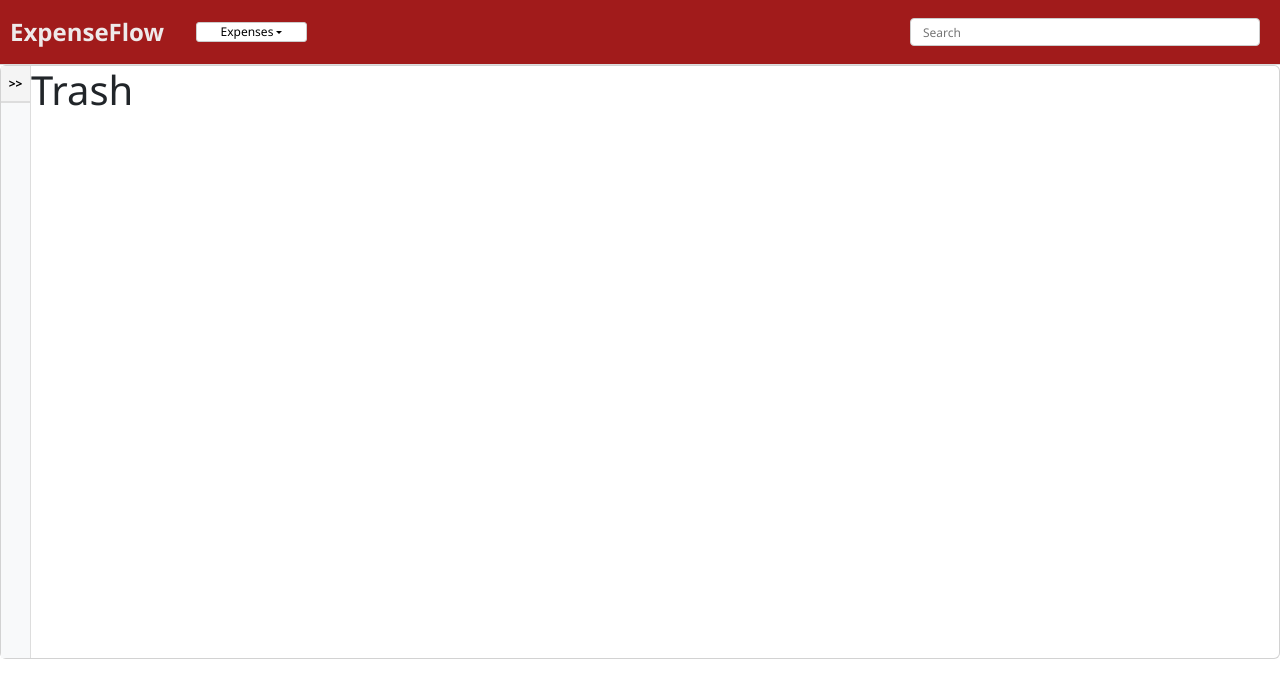
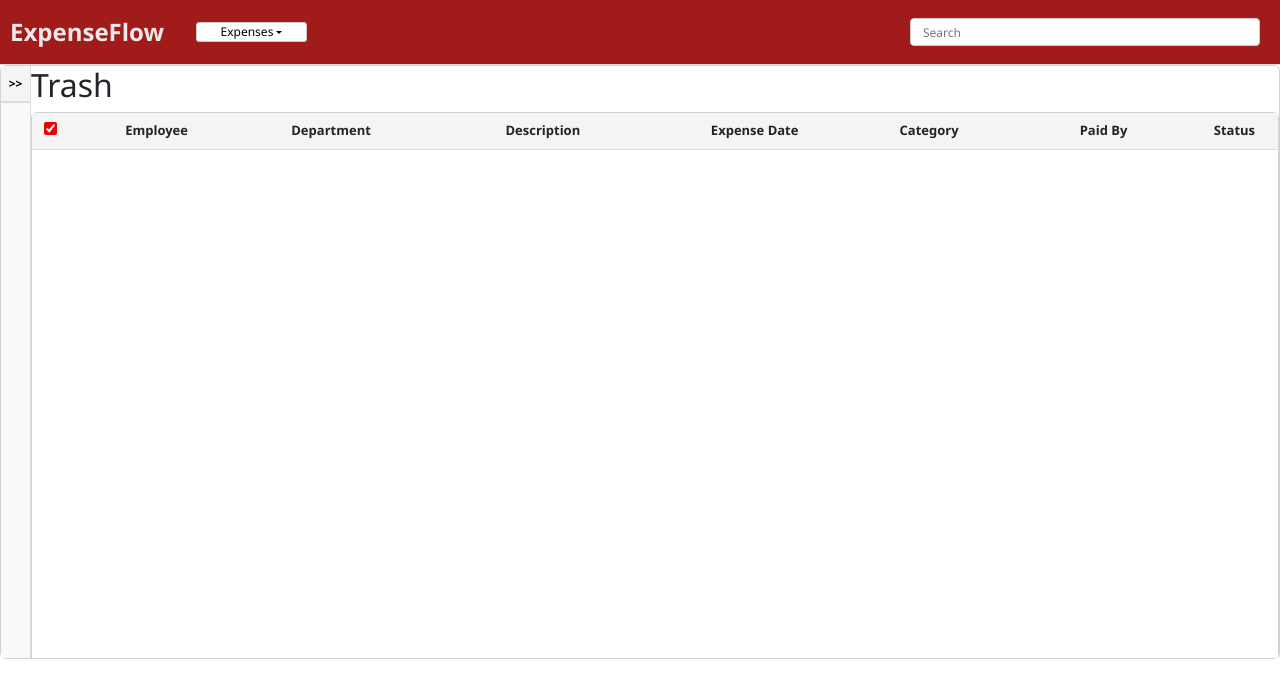
Before and after one commit to RaymondJAT/BudgetMonitoringTL, a React (Vite) app in the folder BudgetMonitoringTL/: page /trash in a window 1280 px wide. Shown: the top 698 px of the page. Built offline with nearby package versions, Linux system fonts and the light colour scheme.

Commit message:
[FIX] trash page, delete button

```diff
--- /dev/null
+++ b/BudgetMonitoringTL/src/components/TrashTable.jsx
@@ -0,0 +1,64 @@
+import React from "react";
+import { Card } from "react-bootstrap";
+
+const TrashTable = ({
+  data,
+  selectedRows,
+  handleCheckBoxChange,
+  handleSelectAll,
+}) => {
+  return (
+    <Card className="w-auto">
+      <Card.Body className="p-0">
+        <div className="content-containers">
+          <div className="content-container">
+            <div className="table-container">
+              <table className="custom-table">
+                <thead>
+                  <tr>
+                    <th>
+                      <input
+                        type="checkbox"
+                        onChange={handleSelectAll}
+                        checked={selectedRows.length === data.length}
+                      />
+                    </th>
+                    <th>Employee</th>
+                    <th>Department</th>
+                    <th>Description</th>
+                    <th>Expense Date</th>
+                    <th>Category</th>
+                    <th>Paid By</th>
+                    <th>Status</th>
+                  </tr>
+                </thead>
+                <tbody>
+                  {data.map((row, index) => (
+                    <tr key={index}>
+                      <td>
+                        <input
+                          type="checkbox"
+                          checked={selectedRows.includes(row)}
+                          onChange={() => handleCheckBoxChange(row)}
+                        />
+                      </td>
+                      <td>{row.employee}</td>
+                      <td>{row.department}</td>
+                      <td>{row.description}</td>
+                      <td>{row.expenseDate}</td>
+                      <td>{row.category}</td>
+                      <td>{row.paidBy}</td>
+                      <td>{row.status}</td>
+                    </tr>
+                  ))}
+                </tbody>
+              </table>
+            </div>
+          </div>
+        </div>
+      </Card.Body>
+    </Card>
+  );
+};
+
+export default TrashTable;
--- a/BudgetMonitoringTL/src/pages/Expenses.jsx
+++ b/BudgetMonitoringTL/src/pages/Expenses.jsx
@@ -1,4 +1,4 @@
-import React, { useState, useRef, useMemo } from "react";
+import React, { useState, useRef, useMemo, useEffect } from "react";
 import { Card } from "react-bootstrap";
 import { useNavigate } from "react-router-dom";
 import { mockData } from "../mock-data/mockData";
@@ -21,6 +21,7 @@ const Expenses = () => {
   const [isSidebarOpen, setIsSidebarOpen] = useState(false);
   const [selectedStatuses, setSelectedStatuses] = useState([]);
   const [data, setData] = useState(mockData);
+  const [trashData, setTrashData] = useState([]);
 
   const filteredData = useMemo(() => {
     return data
@@ -36,6 +37,21 @@ const Expenses = () => {
       );
   }, [searchTerm, selectedStatuses, data]);
 
+  useEffect(() => {
+    const storedData = JSON.parse(localStorage.getItem("expensesData"));
+    setData(storedData || mockData);
+  }, []);
+
+  // useEffect(() => {
+  //   // Clear localStorage on every page refresh
+  //   localStorage.removeItem("expensesData");
+  //   localStorage.removeItem("trashData");
+
+  //   // Load fresh data from mockData
+  //   setData(mockData);
+  //   setTrashData([]);
+  // }, []);
+
   // delete button function
   const handleDelete = () => {
     Swal.fire({
@@ -48,19 +64,35 @@ const Expenses = () => {
     }).then((result) => {
       if (result.isConfirmed) {
         setData((prevData) => {
-          const rowsToDelete = filteredData.filter((row) =>
+          const rowsToDelete = prevData.filter((row) =>
             selectedRows.includes(row)
           );
+
+          const existingTrash =
+            JSON.parse(localStorage.getItem("trashData")) || [];
+
+          const updatedTrash = existingTrash.concat(
+            rowsToDelete.filter(
+              (row) => !existingTrash.some((trashRow) => trashRow.id === row.id)
+            )
+          );
+
+          localStorage.setItem("trashData", JSON.stringify(updatedTrash));
+
           const updatedData = prevData.filter(
             (row) => !rowsToDelete.includes(row)
           );
+
+          localStorage.setItem("expensesData", JSON.stringify(updatedData));
+
           setSelectedRows([]);
+
           return updatedData;
         });
 
         Swal.fire({
           title: "Deleted!",
-          text: "Selected items have been deleted.",
+          text: "Selected items have been moved to Trash.",
           icon: "success",
           confirmButtonColor: "#3085d6",
           confirmButtonText: "OK",
@@ -69,7 +101,7 @@ const Expenses = () => {
     });
   };
 
-  // Helper function to find transactions of an employee
+  // function to find transactions of an employee
   const getEmployeeTransactions = (employeeName) => {
     return (
       tableData.find((emp) => emp.employee === employeeName)?.transactions || []
@@ -108,7 +140,7 @@ const Expenses = () => {
     setSelectedRows([]);
   };
 
-  // compute total of each status for HeaderCount
+  // total status HeaderCount
   const getTotalAmountByStatus = (status) => {
     return data
       .filter((row) => row.status === status)
@@ -220,11 +252,7 @@ const ExpenseTable = ({
         </tr>
       </thead>
       <tbody>
-        {data.map(
-          (
-            row,
-            index // Update this to use 'data'
-          ) => (
+        {data.map((row, index) => (
           <ExpenseRow
             key={index}
             row={row}
@@ -233,8 +261,7 @@ const ExpenseTable = ({
             handleCheckBoxChange={handleCheckBoxChange}
             getEmployeeTransactions={getEmployeeTransactions}
           />
-          )
-        )}
+        ))}
       </tbody>
     </table>
   );
--- a/BudgetMonitoringTL/src/pages/Trash.jsx
+++ b/BudgetMonitoringTL/src/pages/Trash.jsx
@@ -1,8 +1,9 @@
-import React, { useState, useRef } from "react";
+import React, { useState, useRef, useEffect } from "react";
 import Header from "../components/Header";
 import { useReactToPrint } from "react-to-print";
 import { Card } from "react-bootstrap";
 import Sidebar from "../components/Sidebar";
+import TrashTable from "../components/TrashTable";
 
 const Trash = () => {
   const contentRef = useRef(null);
@@ -11,11 +12,17 @@ const Trash = () => {
   const [searchTerm, setSearchTerm] = useState("");
   const [isSidebarOpen, setIsSidebarOpen] = useState(false);
   const [selectedStatuses, setSelectedStatuses] = useState([]);
+  const [trashData, setTrashData] = useState([]);
 
-  // Delete function
+  // load trash from local storage
+  useEffect(() => {
+    const storedTrash = JSON.parse(localStorage.getItem("trashData")) || [];
+    setTrashData(storedTrash);
+  }, []);
+
   const handleDelete = () => {
     Swal.fire({
-      title: "Are you sure?",
+      title: "Permanently delete selected items?",
       icon: "warning",
       showCancelButton: true,
       confirmButtonColor: "#3085d6",
@@ -23,15 +30,17 @@ const Trash = () => {
       confirmButtonText: "Delete",
     }).then((result) => {
       if (result.isConfirmed) {
-        setData((prevData) =>
-          prevData.filter(
-            (row) => row.status !== "Approved" || !selectedRows.includes(row)
-          )
+        const updatedTrash = trashData.filter(
+          (row) => !selectedRows.includes(row)
         );
+
+        localStorage.setItem("trashData", JSON.stringify(updatedTrash));
+        setTrashData(updatedTrash);
         setSelectedRows([]);
+
         Swal.fire(
           "Deleted!",
-          "Selected approved items have been deleted.",
+          "Selected items have been permanently removed.",
           "success"
         );
       }
@@ -71,7 +80,12 @@ const Trash = () => {
                 onStatusChange={handleStatusFilterChange}
               />
               <div className="table-container">
-                <h1>Trash</h1>
+                <h2>Trash</h2>
+                <TrashTable
+                  data={trashData}
+                  selectedRows={selectedRows}
+                  setSelectedRows={setSelectedRows}
+                />
               </div>
             </div>
           </div>
```
Lines whose indentation alone changed are shown as unchanged.
